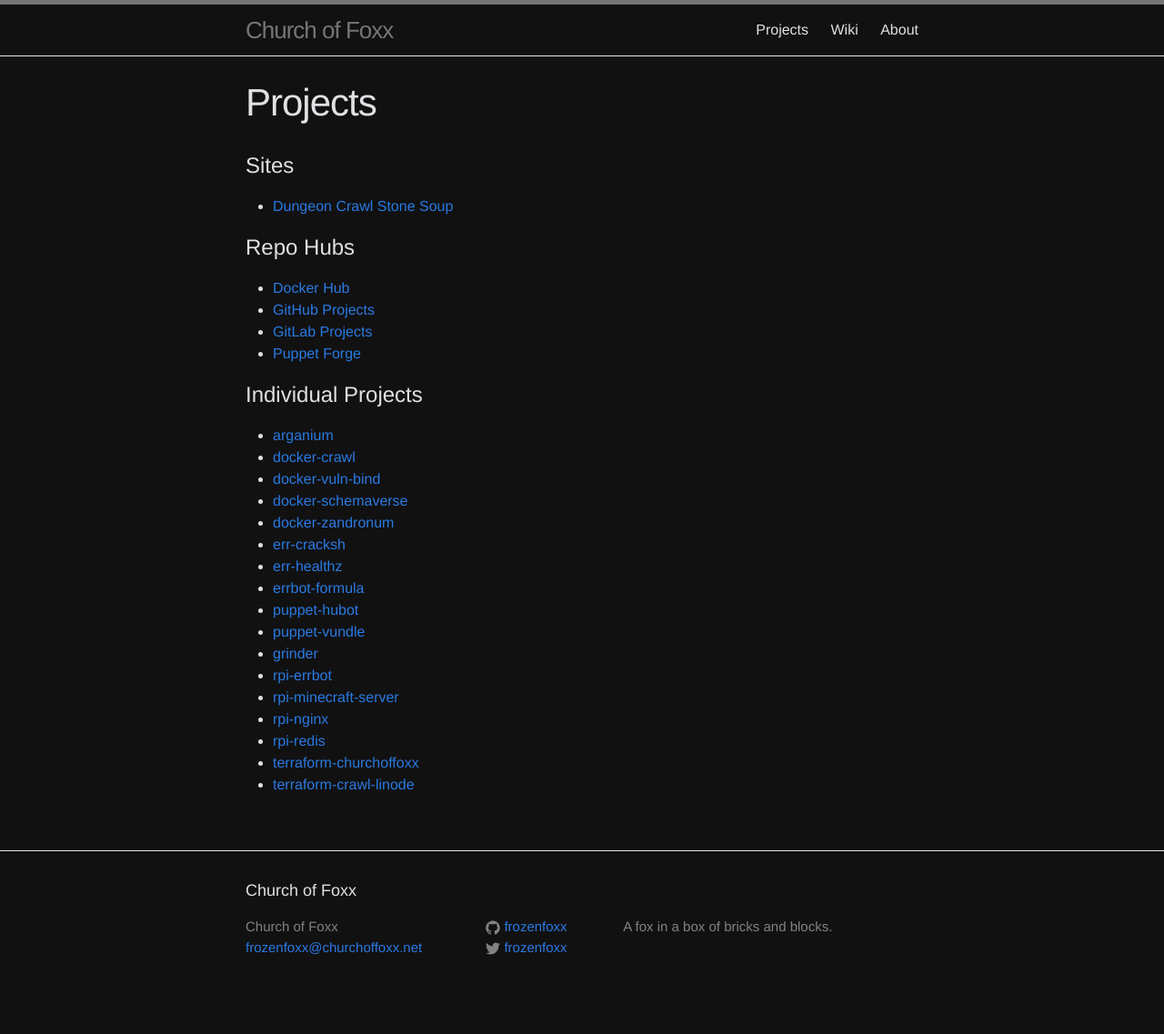
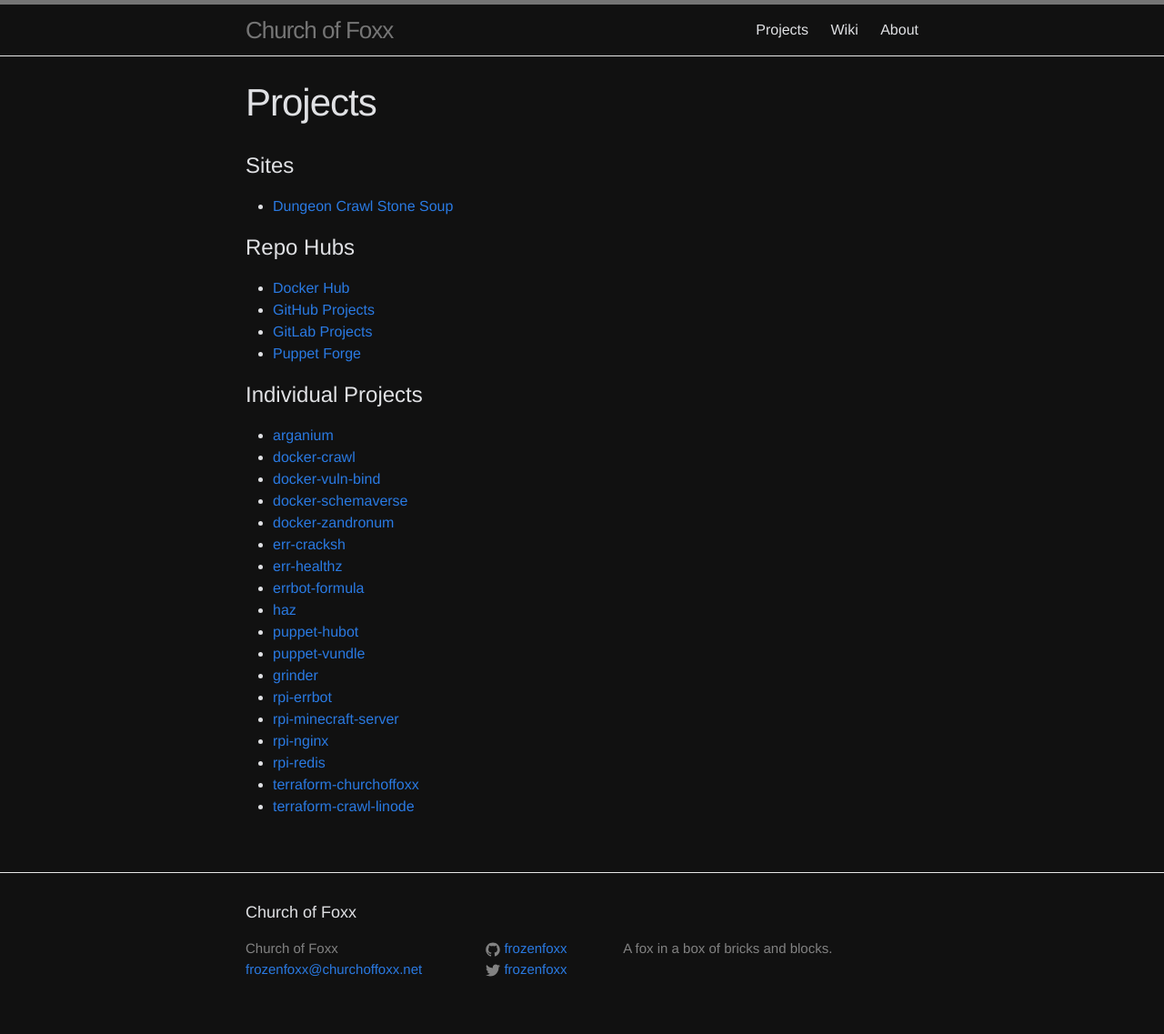
Before and after one commit to frozenfoxx/frozenfoxx.github.io, a Jekyll site: the page built from projects.md, in a window 1280 px wide. Shown: the whole page at 91% size. Built offline with Jekyll 4.4.1, drawn with Linux system fonts in a browser that asks for light colours; before the commit the page ends 1113 px from its top, so only the background shows below that.

Commit message:
Update projects.md

```diff
--- a/projects.md
+++ b/projects.md
@@ -25,6 +25,7 @@
 * [err-cracksh](https://github.com/frozenfoxx/err-cracksh)
 * [err-healthz](https://github.com/frozenfoxx/err-healthz)
 * [errbot-formula](https://github.com/frozenfoxx/errbot-formula)
+* [haz](https://github.com/frozenfoxx/haz)
 * [puppet-hubot](https://forge.puppet.com/frozenfoxx/hubot)
 * [puppet-vundle](https://forge.puppet.com/frozenfoxx/vundle)
 * [grinder](https://github.com/frozenfoxx/grinder)
```
